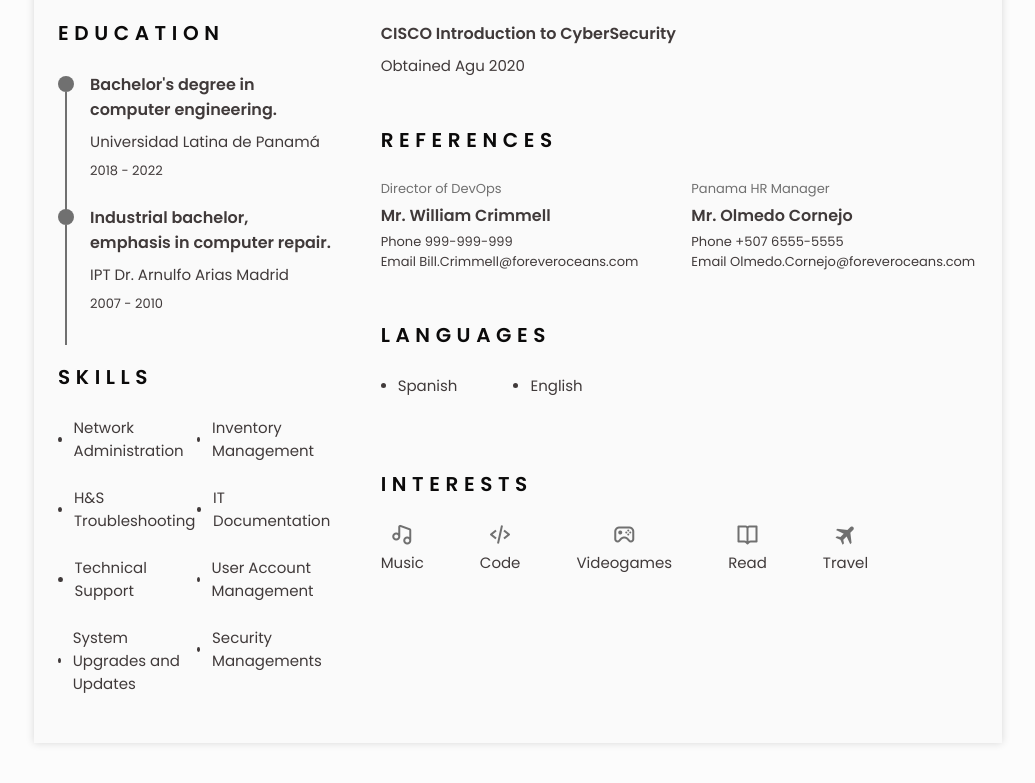
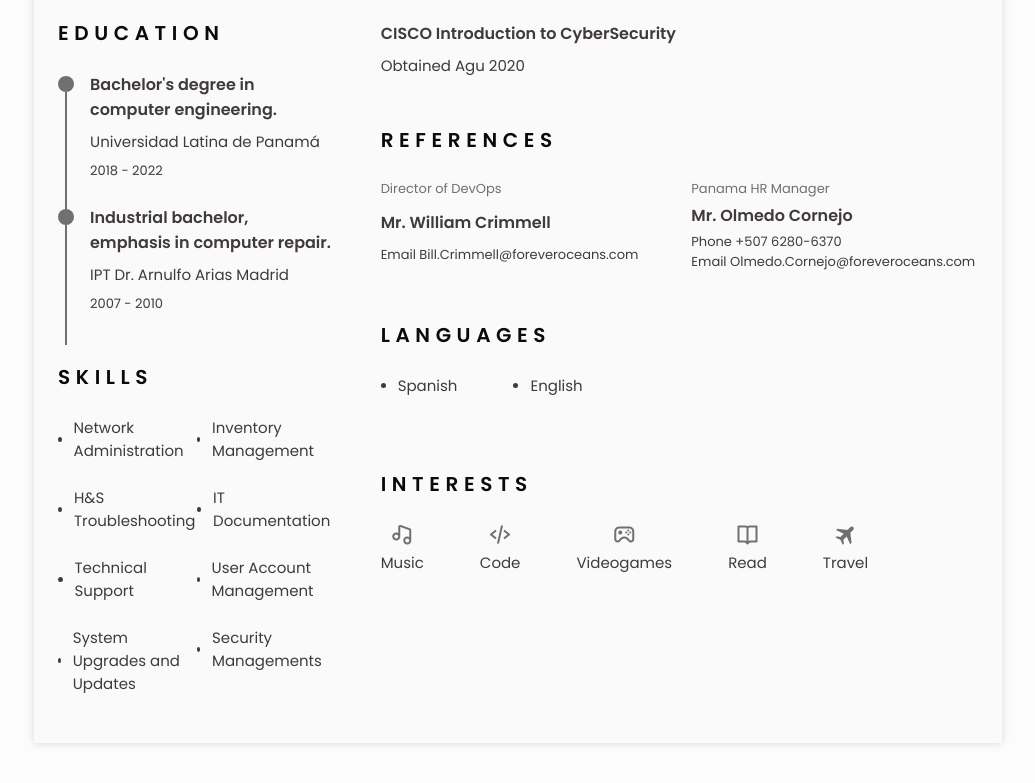
Before and after one commit to JeffreyCq/CV-Jeffrey, a plain HTML site: page index.html in a window 1280 px wide. Shown: the part 977-1760 px from the top of the page, without its empty margins (122-1157 px from the left). Drawn offline with nearby package versions, Linux system fonts and the light colour scheme.

Commit message:
Update index.html

```diff
--- a/index.html
+++ b/index.html
@@ -219,7 +219,12 @@
                             <div class="experience__data bd-grid">
                                 <h3 class="experience__title">L2 IT Support Technician</h3>
                                 <span class="experience__company">From 2024 - Today | Deel</span>
-                                <p class="experience__description">As an L2 Support Technician, I specialize in advanced technical support and user identity management. My responsibilities include managing user accounts and access permissions across enterprise systems, resolving complex technical issues remotely, and ensuring seamless operations for employees worldwide. With expertise in troubleshooting hardware, software, and network issues, I provide efficient and effective solutions while maintaining a high level of customer service and collaboration with cross-functional teams.</p>
+                                <p class="experience__description">As an L2 Support Technician, I specialize in advanced
+                                    technical support and user identity management. My responsibilities include managing
+                                    user accounts and access permissions across enterprise systems, resolving complex technical
+                                    issues remotely, and ensuring seamless operations for employees worldwide. With expertise in
+                                    troubleshooting hardware, software, and network issues, I provide efficient and effective solutions
+                                    while maintaining a high level of customer service and collaboration with cross-functional teams.</p>
                             </div>
                         </div>
 
@@ -290,7 +295,6 @@
                             <span class="references__subtitle">Director of DevOps</span>
                             <h3 class="references__title">Mr. William Crimmell</h3>
                             <ul class="references__contact">
-                                <li>Phone 999-999-999</li>
                                 <li>Email Bill.Crimmell@foreveroceans.com</li>
                             </ul>
                         </div>
@@ -298,7 +302,7 @@
                             <span class="references__subtitle">Panama HR Manager</span>
                             <h3 class="references__title">Mr. Olmedo Cornejo</h3>
                             <ul class="references__contact">
-                                <li>Phone +507 6555-5555</li>
+                                <li>Phone +507 6280-6370</li>
                                 <li>Email Olmedo.Cornejo@foreveroceans.com</li>
                             </ul>
                         </div>
```
